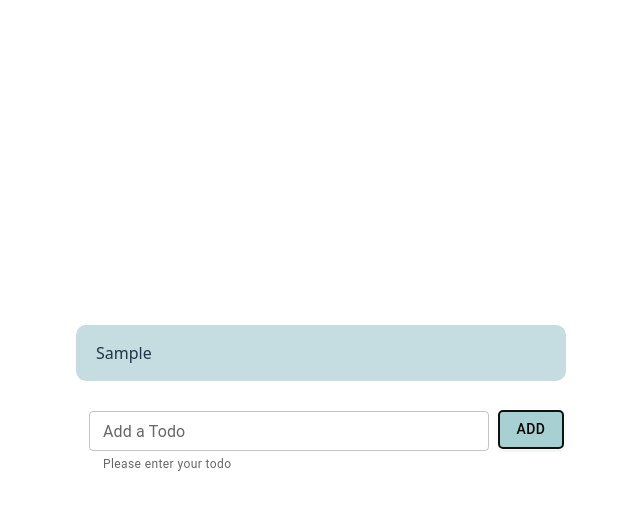
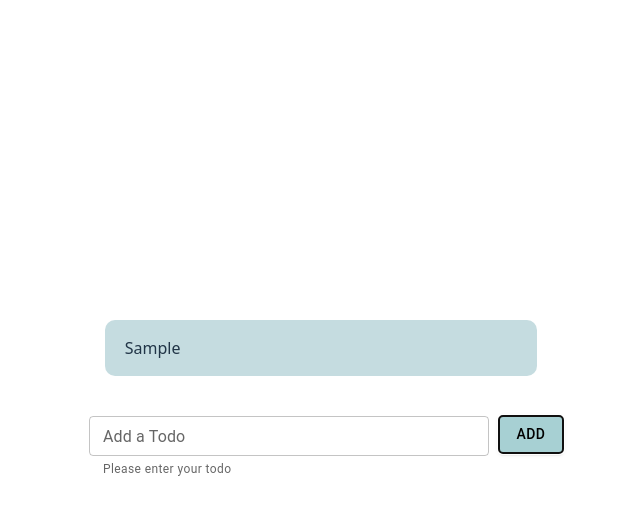
Before and after one commit to ahmedamged/react-todos-list, a React (Vite) app: page / in a window 1280 px wide. Both pictures are taken after typing "Sample" into the empty fields and a click on the button "ADD". Shown: the top 514 px of the page, without its empty margins (319-959 px from the left). Built offline with nearby package versions, Linux system fonts and the light colour scheme; no server answers; the database is empty; some icons are missing.

Commit message:
Changed todo width and text alignment

```diff
--- a/src/components/TodoElement.jsx
+++ b/src/components/TodoElement.jsx
@@ -61,14 +61,14 @@ export const TodoElement = ({ todoUniqueId, title, isDoneFlag }) => {
           padding: "0 20px",
           borderRadius: "10px",
           marginBottom: "10px",
-          minWidth: "450px",
-          maxWidth: "450px",
+          width: "90%",
         }}
       >
         <p
           style={{
             textDecoration: isDone ? "line-through" : "none",
             overflow: "hidden",
+            textAlign: "left",
           }}
         >
           {title}
--- a/src/components/TodosList.jsx
+++ b/src/components/TodosList.jsx
@@ -63,7 +63,15 @@ export const TodosList = () => {
   return (
     <>
       <todosContext.Provider value={{ todos, setTodos }}>
-        <Container maxWidth="sm">
+        <Container
+          maxWidth="sm"
+          style={{
+            display: "flex",
+            flexDirection: "column",
+            alignItems: "center",
+            justifyContent: "center",
+          }}
+        >
           {todos.length >= 1 ? (
             todos.map((todo) => (
               <TodoElement
```
